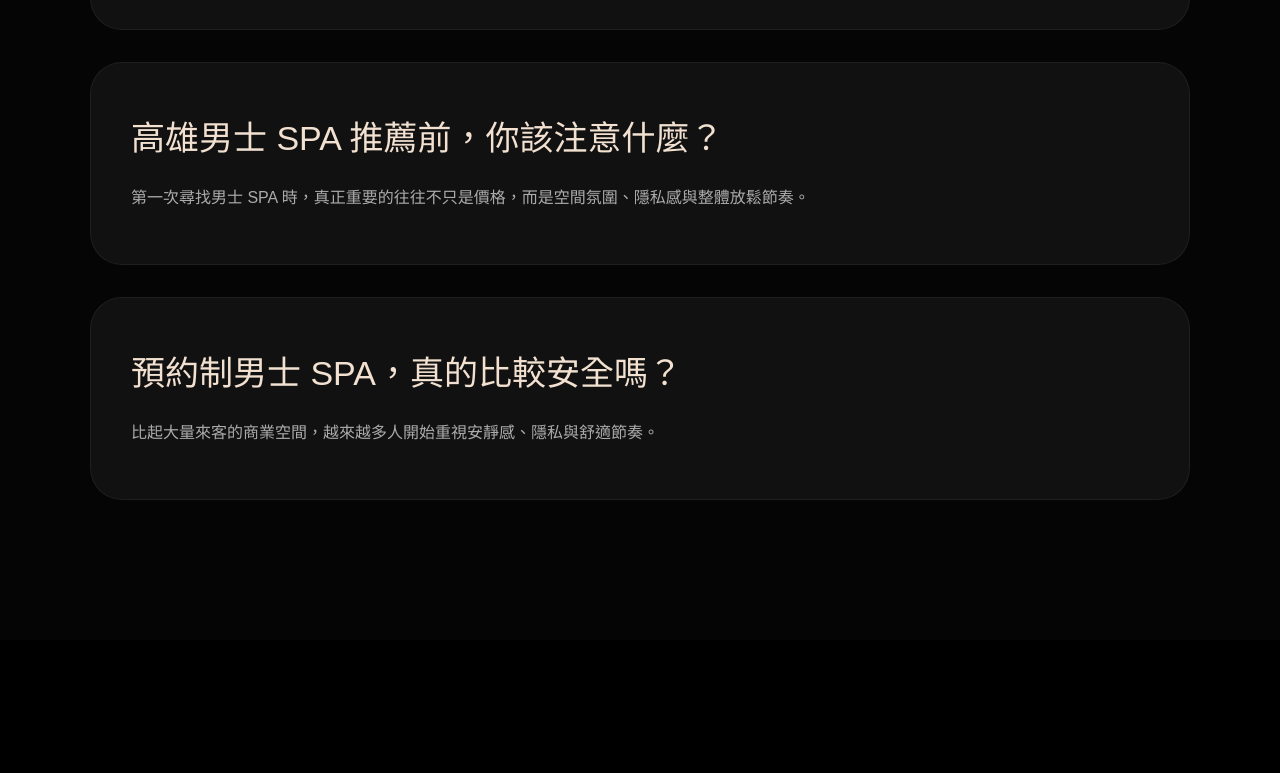
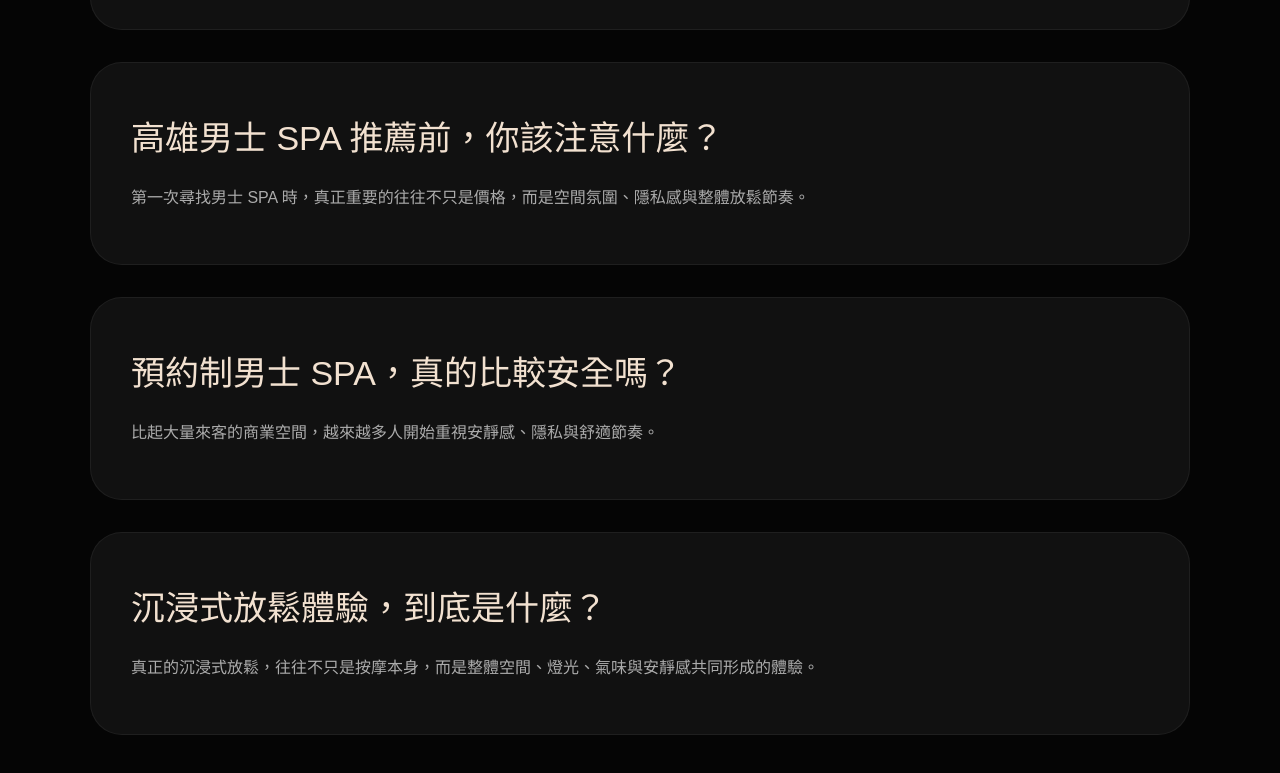
Before and after one commit to profoundroomkh/profound-room, a Next.js app: page /journal in a window 1280 px wide. Shown: the part 1876-2649 px from the top of the page. Before the commit the page ends 2516 px from the top, so only its background shows below. Built offline with nearby package versions, Linux system fonts and the light colour scheme.

Commit message:
Update page.js

```diff
--- a/app/journal/page.js
+++ b/app/journal/page.js
@@ -83,6 +83,16 @@ export default function JournalPage() {
 
   link:
     '/journal/private-spa-safety',
+},
+    {
+  title:
+    '沉浸式放鬆體驗，到底是什麼？',
+
+  description:
+    '真正的沉浸式放鬆，往往不只是按摩本身，而是整體空間、燈光、氣味與安靜感共同形成的體驗。',
+
+  link:
+    '/journal/immersive-relaxation-experience',
 },
   ]
 
```
